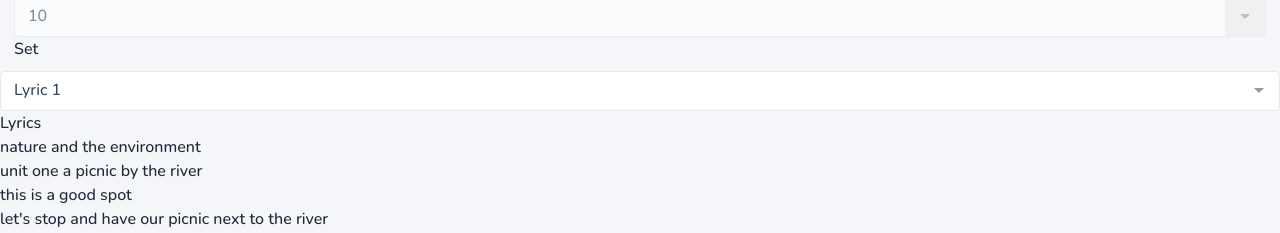
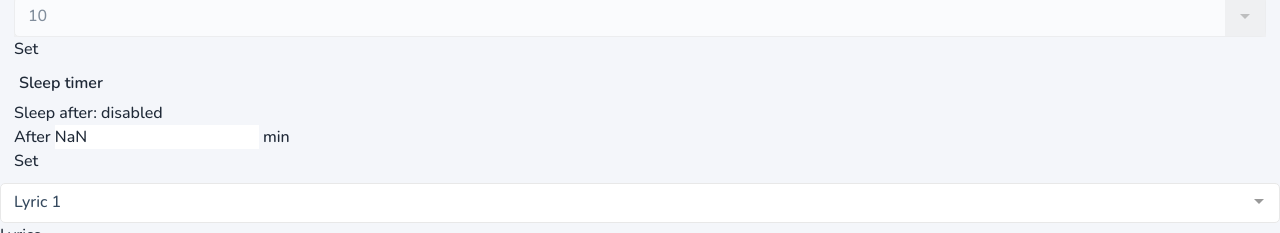
Before and after one commit to shishima123/vue3-english-player, a Vue app: page / in a window 1280 px wide. Shown: the part 400-633 px from the top of the page. Built offline with nearby package versions, Linux system fonts and the light colour scheme.

Commit message:
sleep timer

```diff
--- a/src/App.vue
+++ b/src/App.vue
@@ -6,11 +6,10 @@ import { computed, onMounted, ref, watch } from 'vue'
 import NavMobile from '@/components/NavMobile.vue'
 import Playlist from '@/components/Playlist.vue'
 import Lyric from '@/components/Lyric.vue'
+import SleepTimer from '@/components/SleepTimer.vue'
 
 let loopsState = ref(10)
 let loopsCountState = ref(0)
-let playFromState = ref(1)
-let playToState = ref(10)
 let currentSongState = ref({})
 let songIndexState = ref(0)
 let isPlayingState = ref(false)
@@ -20,7 +19,10 @@ let playerState = ref(new Audio())
 let seekSliderState = ref(0)
 let seekSliderFormatState = ref((v) => `${formatTimer(currentSongState.value.seconds * (v / 100))}`)
 let volumeSliderState = ref(100)
+
 let playFromToFlagState = ref(false)
+let playFromState = ref(1)
+let playToState = ref(10)
 let playFromToCustomFlagState = ref(true)
 let playFromToMappingState = ref({
   1: {
@@ -136,14 +138,15 @@ function registerListener() {
     currentlyTimerState.value = formatTimer(playerTimer)
   })
   playerState.value.addEventListener('ended', () => {
+    lyricRef.value.scrollToTopInLyrics()
+    isPlayingState.value = false
+    if (playFromToFlagState.value) {
       setLoopsCount(++loopsCountState.value)
       if (loopsCountState.value >= loopsState.value) {
         next()
+      } else {
+        play(songIndexState.value)
       }
-    isPlayingState.value = false
-    lyricRef.value.resetLyricOver()
-    if (playFromToFlagState.value) {
-      play(songIndexState.value)
     } else {
       next()
     }
@@ -265,6 +268,8 @@ watch(playFromToPickedState, async (value) => {
     class="flex flex-col flex-nowrap order-3 w-full h-full mx-auto overflow-hidden px-[15px] md:p-[10px] bg-white text-base rounded-none md:rounded shadow-none md:shadow-md row-start-1 row-end-3 col-start-1 col-end-2 md:order-1 transition-[height] duration-[350ms] ease-linear"
     :class="{ '!h-[var(--player-mobile-height)]': showLyricsState || showPlaylistState }"
   >
+    <!-- begin:: Player -->
+    <div>
       <h2 class="w-full text-xl font-bold text-center py-4 px-1 text-ellipsis whitespace-nowrap">
         {{ currentSongState.title }}
       </h2>
@@ -331,6 +336,10 @@ watch(playFromToPickedState, async (value) => {
           </button>
         </div>
       </div>
+    </div>
+    <!-- end:: Player -->
+
+    <!-- begin:: Loop -->
     <fieldset class="flex justify-between items-center my-1 fieldset-border">
       <legend>Loops</legend>
       <div>
@@ -355,7 +364,9 @@ watch(playFromToPickedState, async (value) => {
         <button class="btn" @click="setLoopsCount(0)">Reset</button>
       </div>
     </fieldset>
-    <div>
+    <!-- end:: Loop -->
+
+    <!-- begin:: Play from to -->
     <fieldset class="flex justify-between items-center my-1 fieldset-border">
       <legend>Play from to</legend>
       <div class="w-full">
@@ -408,7 +419,9 @@ watch(playFromToPickedState, async (value) => {
         </div>
       </div>
     </fieldset>
-    </div>
+    <!-- end:: Play from to -->
+
+    <sleep-timer @pause="pause"></sleep-timer>
   </section>
   <!-- end:: Player Section -->
   <lyric
--- /dev/null
+++ b/src/components/SleepTimer.vue
@@ -0,0 +1,74 @@
+<script setup>
+import { computed, onMounted, ref, watch } from 'vue'
+const emit = defineEmits(['pause'])
+
+let isSleepTimerActive = ref(false)
+let sleepTimeState = ref(1)
+let sleepRemainingTimeState = ref(0)
+
+let sleepRemainingTimeComputed = computed(() => {
+  return sleepRemainingTimeState.value ? sleepRemainingTimeState.value + ' min' : 'disabled'
+})
+
+let sleepInterval = null
+function setSleepState() {
+  sleepRemainingTimeState.value--
+  if (sleepRemainingTimeState.value === 0) {
+    emit('pause')
+    isSleepTimerActive.value = false
+  }
+}
+
+onMounted(() => {
+  sleepTimeState.value = Number(localStorage.sleepTimeState)
+})
+
+watch(isSleepTimerActive, async (value, oldValue) => {
+  if (value !== oldValue) {
+    clearInterval(sleepInterval)
+    if (value) {
+      sleepRemainingTimeState.value = sleepTimeState.value
+      sleepInterval = setInterval(setSleepState, 1000 * 60)
+    }
+  }
+})
+
+watch(sleepTimeState, async (value) => {
+  localStorage.sleepTimeState = value
+})
+</script>
+
+<template>
+  <fieldset class="flex justify-between items-center my-1 fieldset-border">
+    <legend>Sleep timer</legend>
+    <div>
+      <p class="text-base">
+        Sleep after:
+        <span :class="{ 'text-emerald-500': isSleepTimerActive }">{{
+          sleepRemainingTimeComputed
+        }}</span>
+      </p>
+      <div class="mt-2">
+        <p class="flex">
+          After
+          <input
+            class="p-0.5 mx-0.5 w-[30px] text-center text-base border-b border-solid border-gray-600 outline-0"
+            v-model="sleepTimeState"
+            type="text"
+            name="loops-input"
+          />
+          min
+        </p>
+      </div>
+    </div>
+    <div class="flex flex-col">
+      <button
+        class="btn"
+        :class="{ 'bg-zinc-100': isSleepTimerActive }"
+        @click="isSleepTimerActive = !isSleepTimerActive"
+      >
+        {{ isSleepTimerActive ? 'Cancel' : 'Set' }}
+      </button>
+    </div>
+  </fieldset>
+</template>
```
Lines whose indentation alone changed are shown as unchanged.
